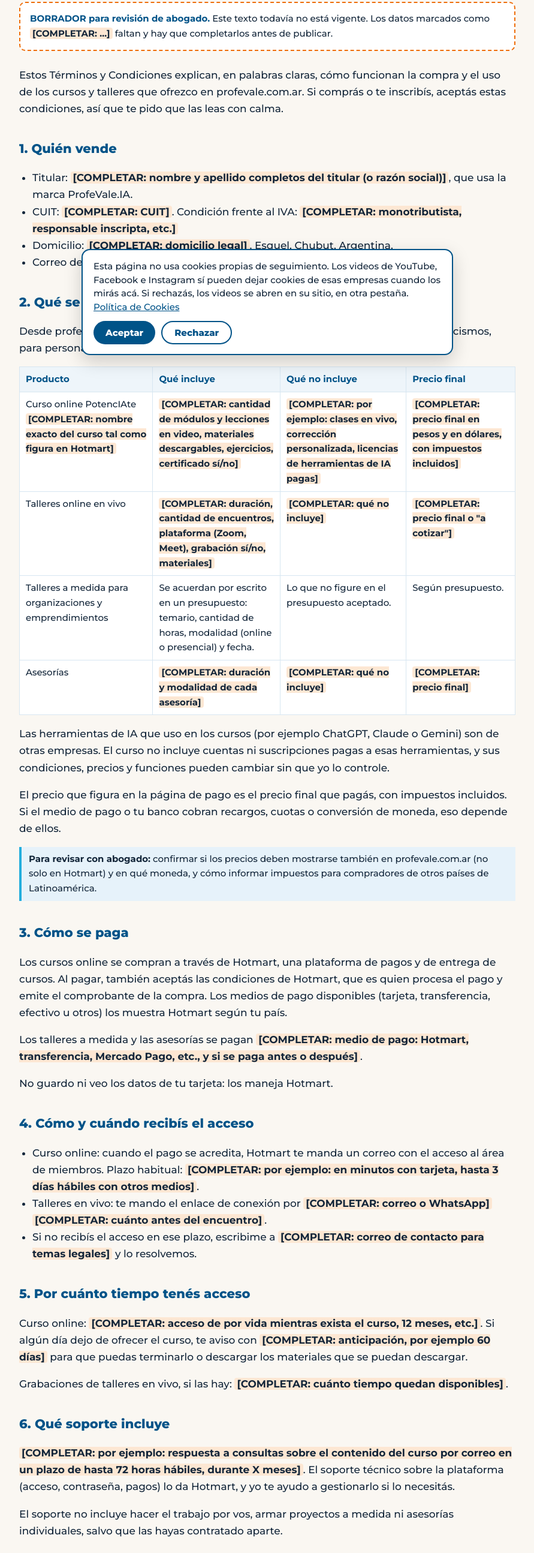
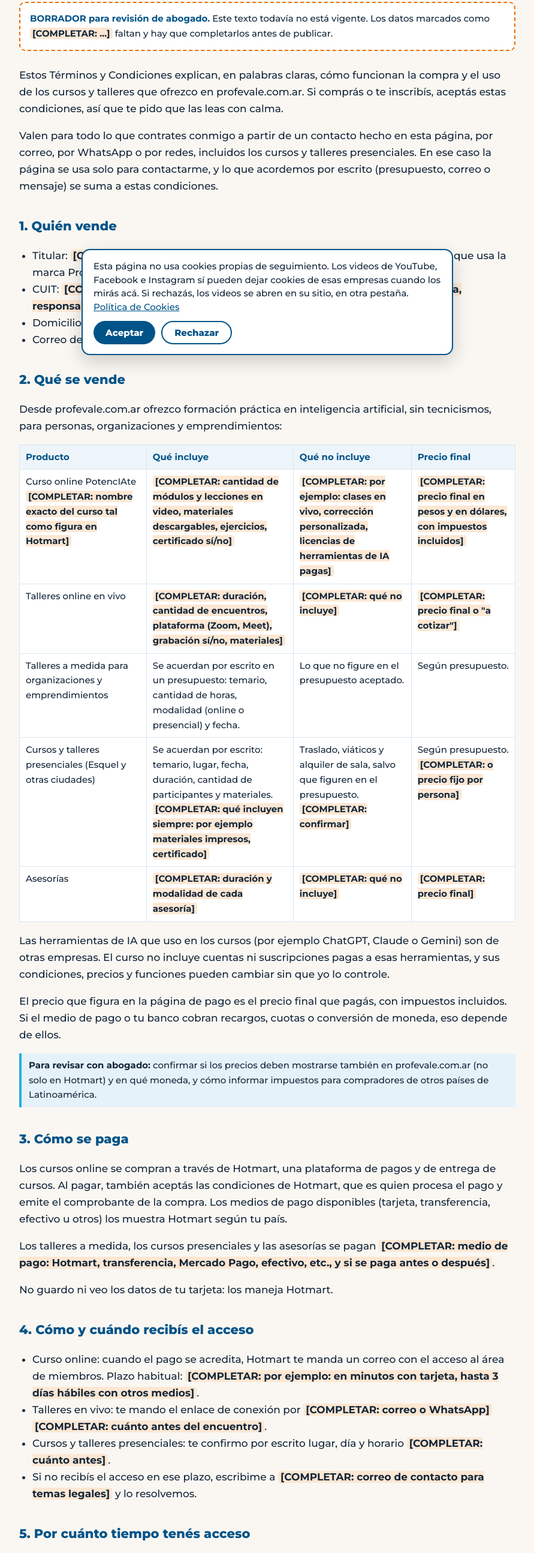
Before and after one commit to valebod/ProfeVale, a plain HTML site: page legal/terminos.html in a window 1280 px wide. Shown: the part 192-2781 px from the top of the page at 60% size, without its empty margins (194-1085 px from the left). Drawn offline with Linux system fonts and the light colour scheme.

Commit message:
Legales: incluir cursos y talleres presenciales contratados por contacto
Co-Authored-By: Claude Opus 5.5 <noreply@anthropic.com>
Claude-Session: https://claude.ai/code/session_01RBLUiypwfJbePp4X7Y52ZU

```diff
--- a/legal/terminos.html
+++ b/legal/terminos.html
@@ -21,6 +21,7 @@
 <div class="borrador"><b>BORRADOR para revisión de abogado.</b> Este texto todavía no está vigente. Los datos marcados como <span class="falta">[COMPLETAR: ...]</span> faltan y hay que completarlos antes de publicar.</div>
 
 <p>Estos Términos y Condiciones explican, en palabras claras, cómo funcionan la compra y el uso de los cursos y talleres que ofrezco en profevale.com.ar. Si comprás o te inscribís, aceptás estas condiciones, así que te pido que las leas con calma.</p>
+<p>Valen para todo lo que contrates conmigo a partir de un contacto hecho en esta página, por correo, por WhatsApp o por redes, incluidos los cursos y talleres presenciales. En ese caso la página se usa solo para contactarme, y lo que acordemos por escrito (presupuesto, correo o mensaje) se suma a estas condiciones.</p>
 
 <h2>1. Quién vende</h2>
 <ul>
@@ -37,6 +38,7 @@
 <tr><td>Curso online PotencIAte <span class="falta">[COMPLETAR: nombre exacto del curso tal como figura en Hotmart]</span></td><td><span class="falta">[COMPLETAR: cantidad de módulos y lecciones en video, materiales descargables, ejercicios, certificado sí/no]</span></td><td><span class="falta">[COMPLETAR: por ejemplo: clases en vivo, corrección personalizada, licencias de herramientas de IA pagas]</span></td><td><span class="falta">[COMPLETAR: precio final en pesos y en dólares, con impuestos incluidos]</span></td></tr>
 <tr><td>Talleres online en vivo</td><td><span class="falta">[COMPLETAR: duración, cantidad de encuentros, plataforma (Zoom, Meet), grabación sí/no, materiales]</span></td><td><span class="falta">[COMPLETAR: qué no incluye]</span></td><td><span class="falta">[COMPLETAR: precio final o "a cotizar"]</span></td></tr>
 <tr><td>Talleres a medida para organizaciones y emprendimientos</td><td>Se acuerdan por escrito en un presupuesto: temario, cantidad de horas, modalidad (online o presencial) y fecha.</td><td>Lo que no figure en el presupuesto aceptado.</td><td>Según presupuesto.</td></tr>
+<tr><td>Cursos y talleres presenciales (Esquel y otras ciudades)</td><td>Se acuerdan por escrito: temario, lugar, fecha, duración, cantidad de participantes y materiales. <span class="falta">[COMPLETAR: qué incluyen siempre: por ejemplo materiales impresos, certificado]</span></td><td>Traslado, viáticos y alquiler de sala, salvo que figuren en el presupuesto. <span class="falta">[COMPLETAR: confirmar]</span></td><td>Según presupuesto. <span class="falta">[COMPLETAR: o precio fijo por persona]</span></td></tr>
 <tr><td>Asesorías</td><td><span class="falta">[COMPLETAR: duración y modalidad de cada asesoría]</span></td><td><span class="falta">[COMPLETAR: qué no incluye]</span></td><td><span class="falta">[COMPLETAR: precio final]</span></td></tr>
 </table>
 <p>Las herramientas de IA que uso en los cursos (por ejemplo ChatGPT, Claude o Gemini) son de otras empresas. El curso no incluye cuentas ni suscripciones pagas a esas herramientas, y sus condiciones, precios y funciones pueden cambiar sin que yo lo controle.</p>
@@ -45,13 +47,14 @@
 
 <h2>3. Cómo se paga</h2>
 <p>Los cursos online se compran a través de Hotmart, una plataforma de pagos y de entrega de cursos. Al pagar, también aceptás las condiciones de Hotmart, que es quien procesa el pago y emite el comprobante de la compra. Los medios de pago disponibles (tarjeta, transferencia, efectivo u otros) los muestra Hotmart según tu país.</p>
-<p>Los talleres a medida y las asesorías se pagan <span class="falta">[COMPLETAR: medio de pago: Hotmart, transferencia, Mercado Pago, etc., y si se paga antes o después]</span>.</p>
+<p>Los talleres a medida, los cursos presenciales y las asesorías se pagan <span class="falta">[COMPLETAR: medio de pago: Hotmart, transferencia, Mercado Pago, efectivo, etc., y si se paga antes o después]</span>.</p>
 <p>No guardo ni veo los datos de tu tarjeta: los maneja Hotmart.</p>
 
 <h2>4. Cómo y cuándo recibís el acceso</h2>
 <ul>
 <li>Curso online: cuando el pago se acredita, Hotmart te manda un correo con el acceso al área de miembros. Plazo habitual: <span class="falta">[COMPLETAR: por ejemplo: en minutos con tarjeta, hasta 3 días hábiles con otros medios]</span>.</li>
 <li>Talleres en vivo: te mando el enlace de conexión por <span class="falta">[COMPLETAR: correo o WhatsApp]</span> <span class="falta">[COMPLETAR: cuánto antes del encuentro]</span>.</li>
+<li>Cursos y talleres presenciales: te confirmo por escrito lugar, día y horario <span class="falta">[COMPLETAR: cuánto antes]</span>.</li>
 <li>Si no recibís el acceso en ese plazo, escribime a <span class="falta">[COMPLETAR: correo de contacto para temas legales]</span> y lo resolvemos.</li>
 </ul>
 
```
Also changed, not shown: legal/privacidad.html (+4 -1 lines), legal/reembolso.html (+2 -1 lines).
